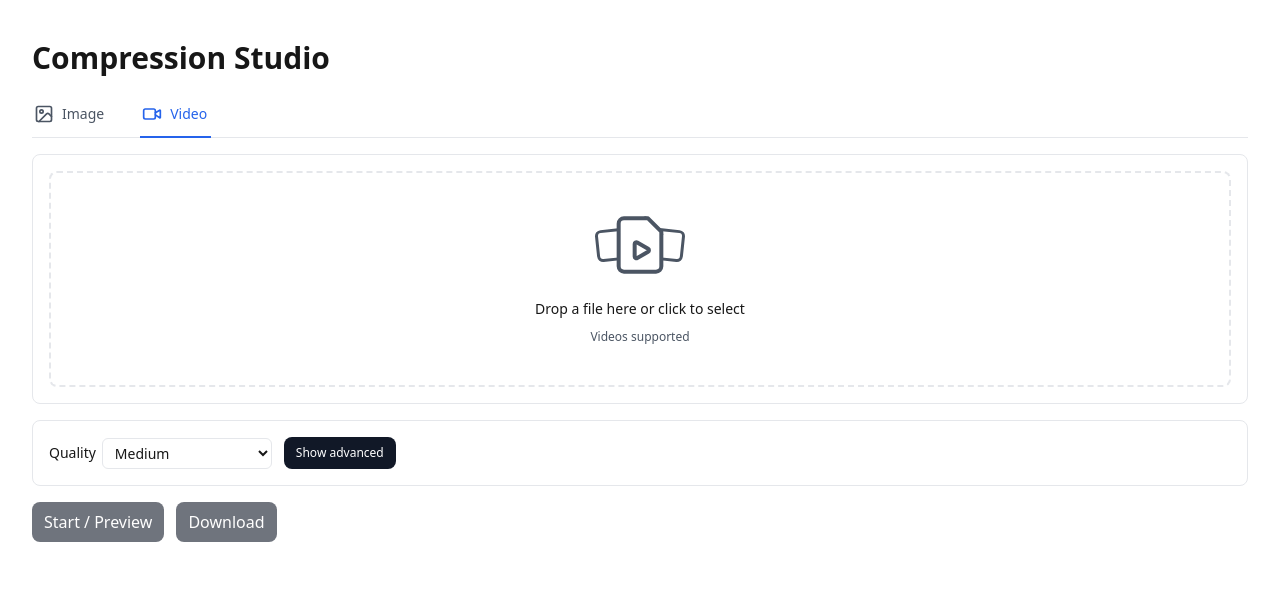
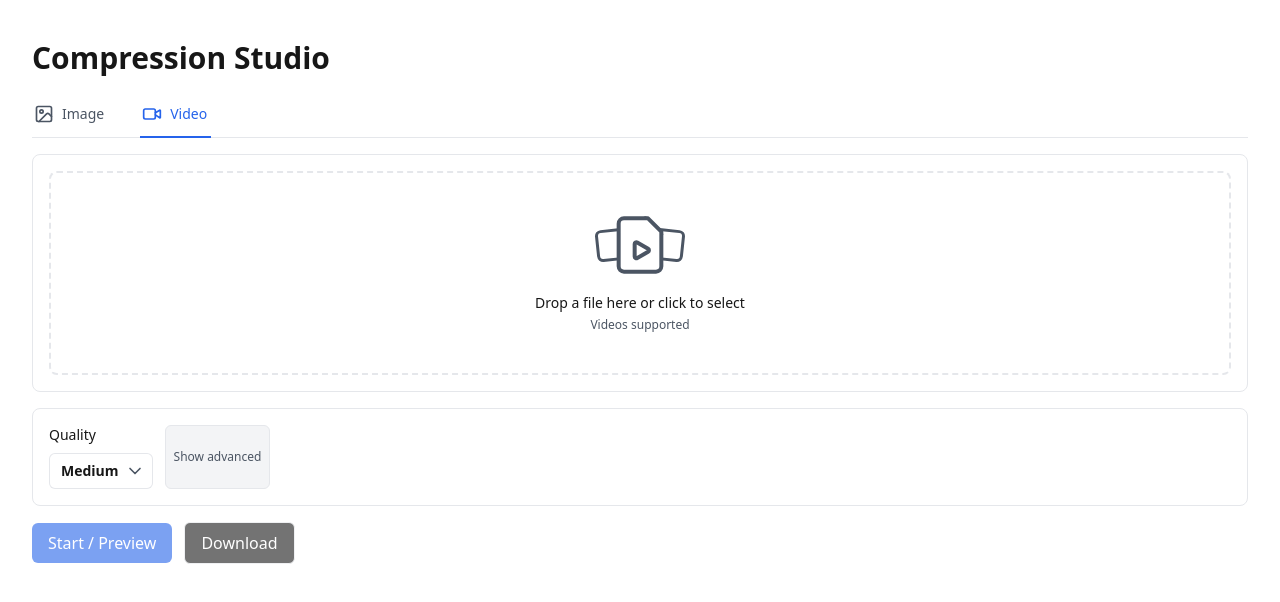
Before and after one commit to SchroederNathan/compression-studio, a Next.js app: page / in a window 1280 px wide. Both pictures are taken after a click on the link "Video". Shown: the top 602 px of the page. Built offline with nearby package versions, Linux system fonts and the light colour scheme.

Commit message:
Created custom dropdown component

```diff
--- a/package.json
+++ b/package.json
@@ -10,6 +10,7 @@
     "lint": "next lint"
   },
   "dependencies": {
+    "@headlessui/react": "^2.2.7",
     "@tsparticles/engine": "^3.9.1",
     "@tsparticles/react": "^3.0.0",
     "@tsparticles/slim": "^3.9.1",
--- a/src/app/components/CompressionSettings.tsx
+++ b/src/app/components/CompressionSettings.tsx
@@ -1,6 +1,7 @@
 'use client';
 
 import { useState } from 'react';
+import Dropdown, { DropdownItem } from './dropdown';
 
 export type ImageCompressionSettings = {
   format: 'jpeg' | 'png' | 'webp' | 'avif';
@@ -43,44 +44,50 @@ export default function CompressionSettings({ type, onChange }: Props) {
     onChange(next);
   }
 
+  const imageQualityItems: DropdownItem[] = [
+    { label: 'Low (smaller file)', onClick: () => { setImageLevel('low'); applyImageLevel('low'); }, type: 'button' },
+    { label: 'Medium', onClick: () => { setImageLevel('medium'); applyImageLevel('medium'); }, type: 'button' },
+    { label: 'High (better quality)', onClick: () => { setImageLevel('high'); applyImageLevel('high'); }, type: 'button' },
+    { label: 'Custom', onClick: () => setImageLevel('custom'), type: 'button' }
+  ];
+
+  const videoQualityItems: DropdownItem[] = [
+    { label: 'Low (smaller file)', onClick: () => { setVideoLevel('low'); applyVideoLevel('low'); }, type: 'button' },
+    { label: 'Medium', onClick: () => { setVideoLevel('medium'); applyVideoLevel('medium'); }, type: 'button' },
+    { label: 'High (better quality)', onClick: () => { setVideoLevel('high'); applyVideoLevel('high'); }, type: 'button' },
+    { label: 'Custom', onClick: () => setVideoLevel('custom'), type: 'button' }
+  ];
+
+  const getQualityLabel = (level: string) => {
+    switch (level) {
+      case 'low': return 'Low (smaller file)';
+      case 'medium': return 'Medium';
+      case 'high': return 'High (better quality)';
+      case 'custom': return 'Custom';
+      default: return 'Medium';
+    }
+  };
+
   return (
     <div className="flex gap-3 flex-wrap">
       {type === 'image' ? (
-        <label className="gap-2 text-sm text-[var(--color-foreground)]">
-          <span>Quality</span>
-          <select
-            className="px-2 py-1 rounded-md border border-[var(--color-border)] bg-[var(--color-input)] text-[var(--color-foreground)]"
-            value={imageLevel}
-            onChange={(e) => {
-              const level = e.target.value as typeof imageLevel;
-              setImageLevel(level);
-              if (level !== 'custom') applyImageLevel(level);
-            }}
-          >
-            <option value="low">Low (smaller file)</option>
-            <option value="medium">Medium</option>
-            <option value="high">High (better quality)</option>
-            <option value="custom">Custom</option>
-          </select>
-        </label>
+        <div className="flex flex-col gap-2">
+          <span className="text-sm text-[var(--color-foreground)]">Quality</span>
+          <Dropdown
+            buttonText={getQualityLabel(imageLevel)}
+            items={imageQualityItems}
+            position="left"
+          />
+        </div>
       ) : (
-        <label className="gap-2 text-sm text-[var(--color-foreground)]">
-          <span>Quality</span>
-          <select
-            className="px-2 py-1 rounded-md border border-[var(--color-border)] bg-[var(--color-input)] text-[var(--color-foreground)]"
-            value={videoLevel}
-            onChange={(e) => {
-              const level = e.target.value as typeof videoLevel;
-              setVideoLevel(level);
-              if (level !== 'custom') applyVideoLevel(level);
-            }}
-          >
-            <option value="low">Low (smaller file)</option>
-            <option value="medium">Medium</option>
-            <option value="high">High (better quality)</option>
-            <option value="custom">Custom</option>
-          </select>
-        </label>
+        <div className="flex flex-col gap-2">
+          <span className="text-sm text-[var(--color-foreground)]">Quality</span>
+          <Dropdown
+            buttonText={getQualityLabel(videoLevel)}
+            items={videoQualityItems}
+            position="left"
+          />
+        </div>
       )}
 
       <button
@@ -95,24 +102,19 @@ export default function CompressionSettings({ type, onChange }: Props) {
         <>
           {showAdvanced && (
             <>
-              <label className="gap-2 text-sm text-[var(--color-foreground)]">
-                <span>Format</span>
-                <select
-                  className="px-2 py-1 rounded-md border border-[var(--color-border)] bg-[var(--color-input)] text-[var(--color-foreground)]"
-                  value={image.format}
-                  onChange={(e) => {
-                    const next = { ...image, format: e.target.value as ImageCompressionSettings['format'] };
-                    setImage(next);
-                    onChange(next);
-                    setImageLevel('custom');
-                  }}
-                >
-                  <option value="jpeg">JPEG</option>
-                  <option value="png">PNG</option>
-                  <option value="webp">WEBP</option>
-                  <option value="avif">AVIF</option>
-                </select>
-              </label>
+              <div className="flex flex-col gap-2">
+                <span className="text-sm text-[var(--color-foreground)]">Format</span>
+                <Dropdown
+                  buttonText={image.format.toUpperCase()}
+                  items={[
+                    { label: 'JPEG', onClick: () => { const next = { ...image, format: 'jpeg' as const }; setImage(next); onChange(next); setImageLevel('custom'); }, type: 'button' },
+                    { label: 'PNG', onClick: () => { const next = { ...image, format: 'png' as const }; setImage(next); onChange(next); setImageLevel('custom'); }, type: 'button' },
+                    { label: 'WEBP', onClick: () => { const next = { ...image, format: 'webp' as const }; setImage(next); onChange(next); setImageLevel('custom'); }, type: 'button' },
+                    { label: 'AVIF', onClick: () => { const next = { ...image, format: 'avif' as const }; setImage(next); onChange(next); setImageLevel('custom'); }, type: 'button' }
+                  ]}
+                  position="left"
+                />
+              </div>
               <label className="gap-2 text-sm text-[var(--color-foreground)]">
                 <span>Quality (1-100)</span>
                 <input
--- /dev/null
+++ b/src/app/components/dropdown.tsx
@@ -0,0 +1,77 @@
+import { Menu, MenuButton, MenuItem, MenuItems } from "@headlessui/react";
+import { ChevronDownIcon } from "lucide-react";
+import { ReactNode } from "react";
+
+export interface DropdownItem {
+  label: string;
+  onClick?: () => void;
+  href?: string;
+  type?: 'link' | 'button';
+  disabled?: boolean;
+}
+
+export interface DropdownProps {
+  buttonText: string;
+  items?: DropdownItem[];
+  children?: ReactNode;
+  buttonClassName?: string;
+  menuClassName?: string;
+  itemClassName?: string;
+  position?: 'left' | 'right';
+}
+
+export default function Dropdown({
+  buttonText,
+  items = [],
+  children,
+  buttonClassName,
+  menuClassName,
+  itemClassName,
+  position = 'right'
+}: DropdownProps) {
+  const defaultButtonClassName = "inline-flex w-full justify-center gap-x-1.5 rounded-md bg-[var(--color-card)] px-3 py-2 text-sm font-semibold text-[var(--color-foreground)] ring-1 ring-inset ring-[var(--color-border)] hover:bg-[var(--color-muted)] transition-colors duration-200";
+  const defaultMenuClassName = `absolute ${position === 'right' ? 'right-0' : 'left-0'} z-100 mt-2 w-56 origin-top-${position} rounded-md bg-[var(--color-card)] outline-1 -outline-offset-1 outline-[var(--color-border)] transition data-closed:scale-95 data-closed:transform data-closed:opacity-0 data-enter:duration-100 data-enter:ease-out data-leave:duration-75 data-leave:ease-in`;
+
+
+  const renderMenuItem = (item: DropdownItem, index: number) => (
+    <MenuItem key={index} disabled={item.disabled}>
+      {item.type === 'button' || item.onClick ? (
+        <button
+          onClick={item.onClick}
+          disabled={item.disabled}
+          className={`block w-full px-4 py-2 text-left text-sm ${item.disabled ? 'opacity-50 cursor-not-allowed' : 'text-[var(--color-foreground)] hover:bg-[var(--color-muted)] transition-colors duration-150'}`}
+        >
+          {item.label}
+        </button>
+      ) : (
+        <a
+          href={item.href || "#"}
+          className={`block px-4 py-2 text-sm ${item.disabled ? 'opacity-50 cursor-not-allowed pointer-events-none' : 'text-[var(--color-foreground)] hover:bg-[var(--color-muted)] transition-colors duration-150'}`}
+        >
+          {item.label}
+        </a>
+      )}
+    </MenuItem>
+  );
+
+  return (
+    <Menu as="div" className="relative inline-block">
+      <MenuButton className={defaultButtonClassName}>
+        {buttonText}
+        <ChevronDownIcon
+          aria-hidden="true"
+          className="-mr-1 size-5 text-[var(--color-muted-foreground)]"
+        />
+      </MenuButton>
+
+      <MenuItems
+        transition
+        className={defaultMenuClassName}
+      >
+        <div className="py-1">
+          {items.map(renderMenuItem)}
+        </div>
+      </MenuItems>
+    </Menu>
+  );
+}
--- a/src/app/globals.css
+++ b/src/app/globals.css
@@ -63,14 +63,3 @@ body {
   color: var(--foreground);
   font-family: ui-sans-serif, system-ui, -apple-system, Segoe UI, Roboto, Ubuntu, Cantarell, Noto Sans, Helvetica Neue, Arial, Apple Color Emoji, Segoe UI Emoji, Segoe UI Symbol;
 }
-
-button {
-  background: #111827;
-  color: white;
-  border: 0;
-  border-radius: 8px;
-  cursor: pointer;
-  padding: 8px 12px;
-}
-
-label { display: flex; gap: 6px; align-items: center; }
```
Also changed, not shown: 1 other file (tests, documents, lock files or other folders).
